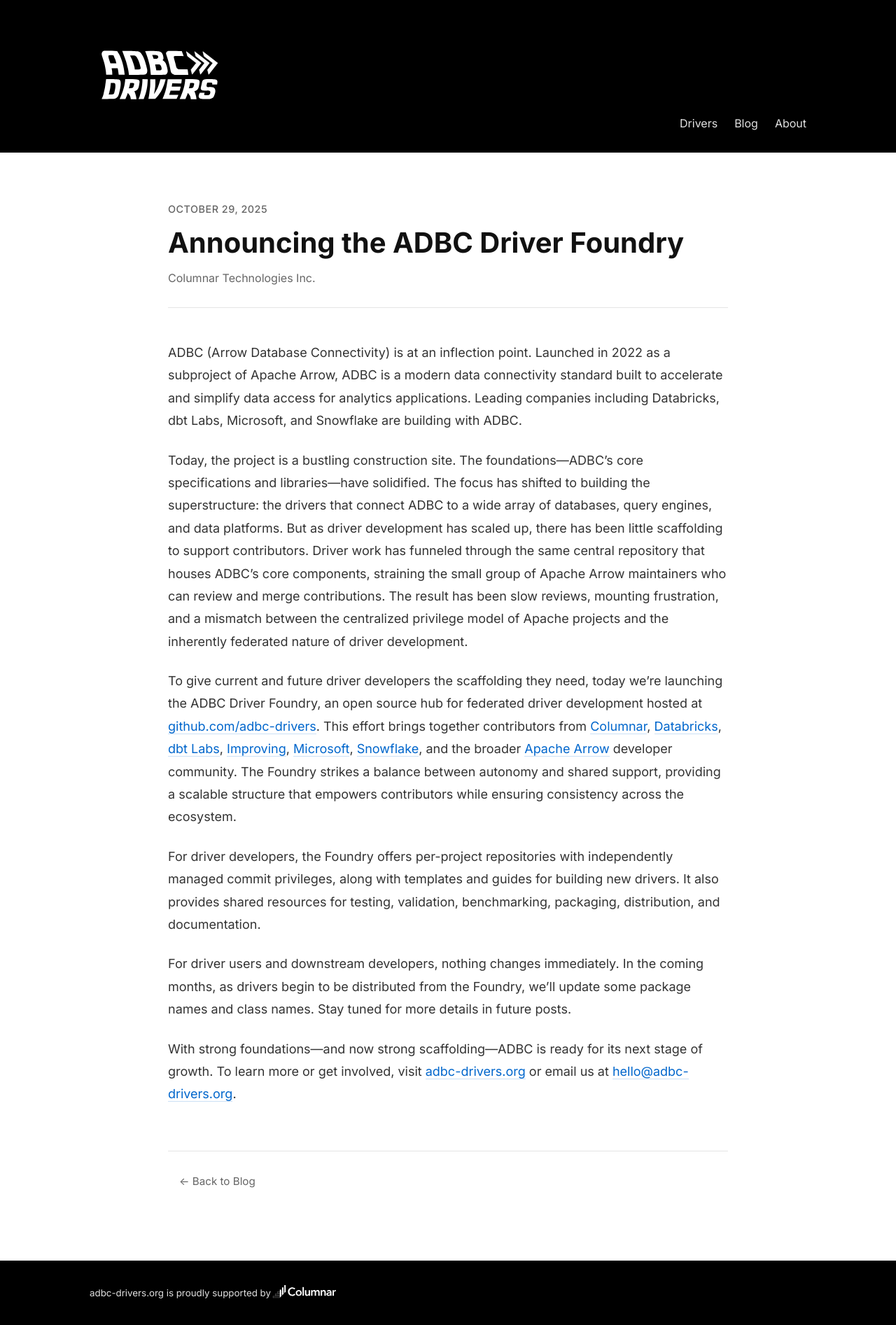
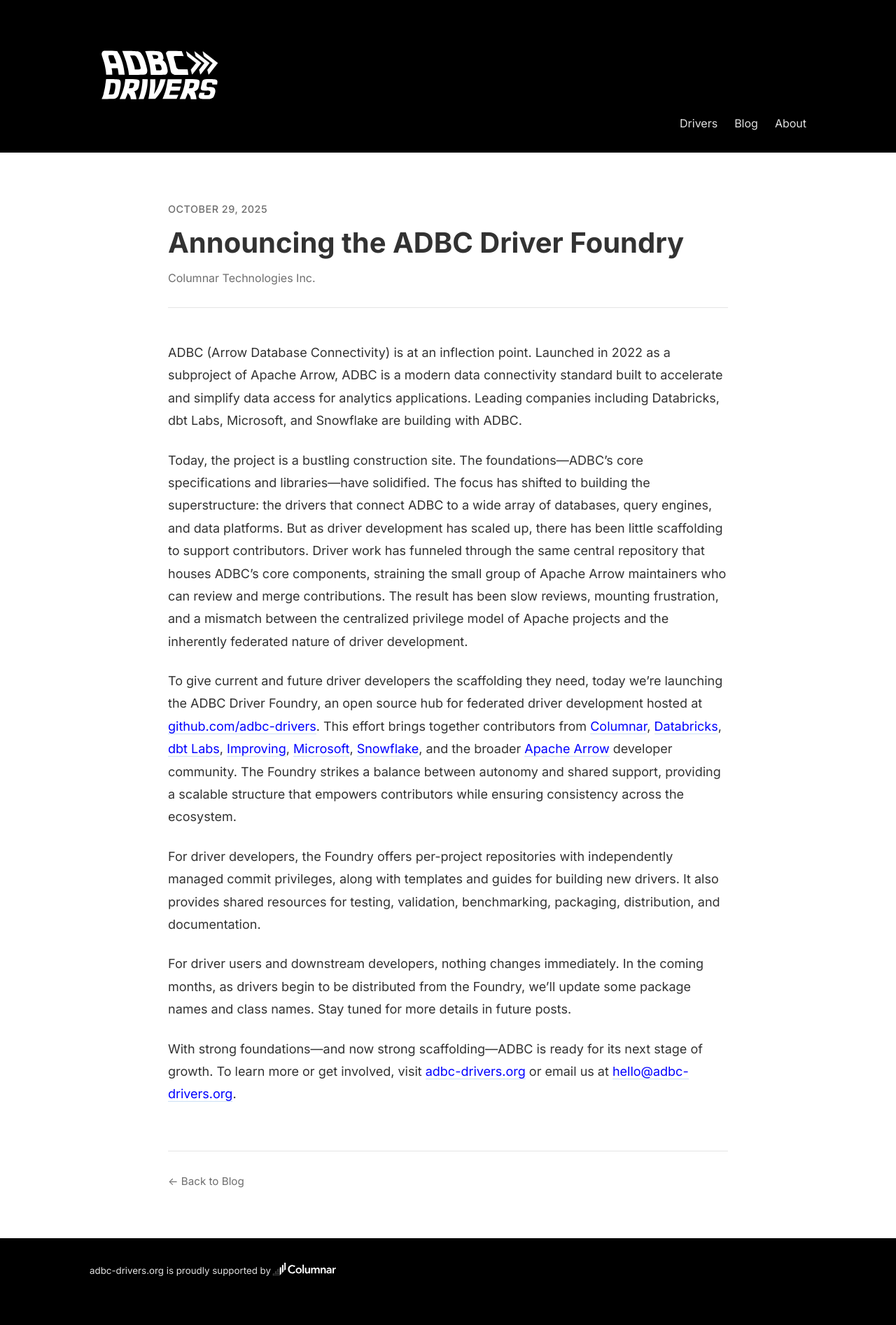
Before and after one commit to adbc-drivers/adbc-drivers.org, a Jekyll site: the page built from _posts/2025-10-29-announcing-adbc-driver-foundry.md, in a window 1280 px wide. Shown: the whole page at 70% size. Built offline with Jekyll 4.4.1, drawn with Linux system fonts in a browser that asks for light colours; after the commit the page ends 1861 px from its top, so only the background shows below that.

Commit message:
use predefined variables for css and clean up

```diff
--- a/_layouts/blog.html
+++ b/_layouts/blog.html
@@ -37,7 +37,8 @@
 
     .post-date {
       display: block;
-      color: #666;
+      color: var(--text-primary-color);
+      opacity: 0.7;
       font-size: 0.9rem;
       font-weight: 500;
       text-transform: uppercase;
@@ -50,11 +51,12 @@
       font-weight: 700;
       line-height: 1.2;
       margin: 0 0 1rem 0;
-      color: #111;
+      color: var(--text-primary-color);
     }
 
     .post-author {
-      color: #666;
+      color: var(--text-primary-color);
+      opacity: 0.7;
       font-size: 1rem;
       margin: 0;
     }
@@ -62,7 +64,7 @@
     .post-content {
       font-size: 1.125rem;
       line-height: 1.8;
-      color: #333;
+      color: var(--text-primary-color);
     }
 
     .post-content h2 {
@@ -84,14 +86,14 @@
     }
 
     .post-content a {
-      color: #0066cc;
+      color: var(--link-primary-color);
       text-decoration: none;
-      border-bottom: 1px solid #0066cc33;
+      border-bottom: 1px solid rgba(0, 102, 204, 0.2);
       transition: border-color 0.2s;
     }
 
     .post-content a:hover {
-      border-bottom-color: #0066cc;
+      border-bottom-color: var(--link-primary-color);
     }
 
     .post-content code {
@@ -99,29 +101,30 @@
       padding: 0.2em 0.4em;
       border-radius: 3px;
       font-size: 0.9em;
-      font-family: 'Courier New', monospace;
+      font-family: monospace;
     }
 
     .post-footer {
       margin-top: 4rem;
-      padding-top: 2rem;
+      padding: 2rem 0 0 0;
       border-top: 1px solid #e5e5e5;
       background-color: transparent;
     }
 
     .back-link {
-      color: #666;
+      color: var(--text-primary-color);
+      opacity: 0.7;
       text-decoration: none;
       font-size: 0.95rem;
-      transition: color 0.2s;
+      transition: opacity 0.2s;
     }
 
     .back-link:hover {
-      color: #111;
+      opacity: 1;
     }
 
     /* Responsive */
-    @media (max-width: 768px) {
+    @media (max-width: 600px) {
       .blog-post {
         padding: 0 1.5rem;
         margin: 2rem auto;
```
Also changed, not shown: blog.html (+16 -11 lines).
